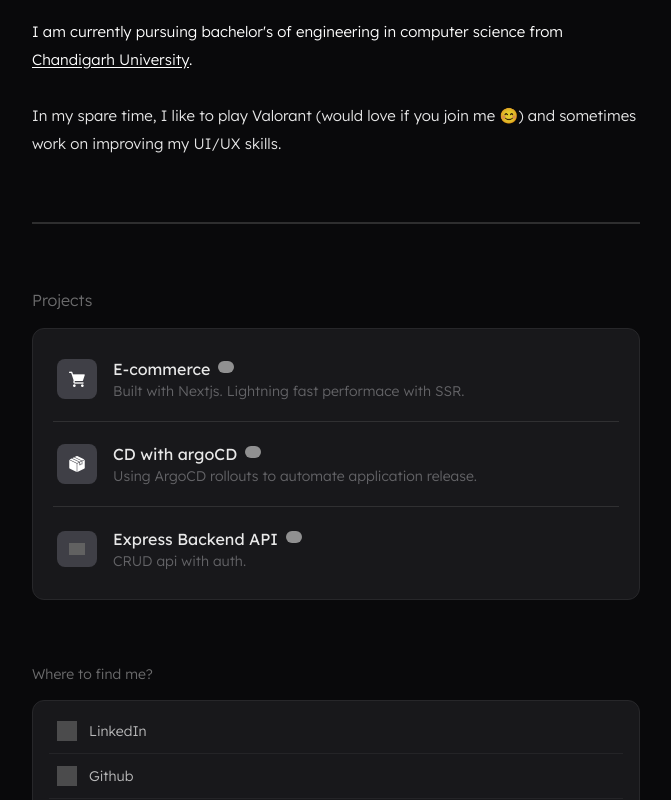
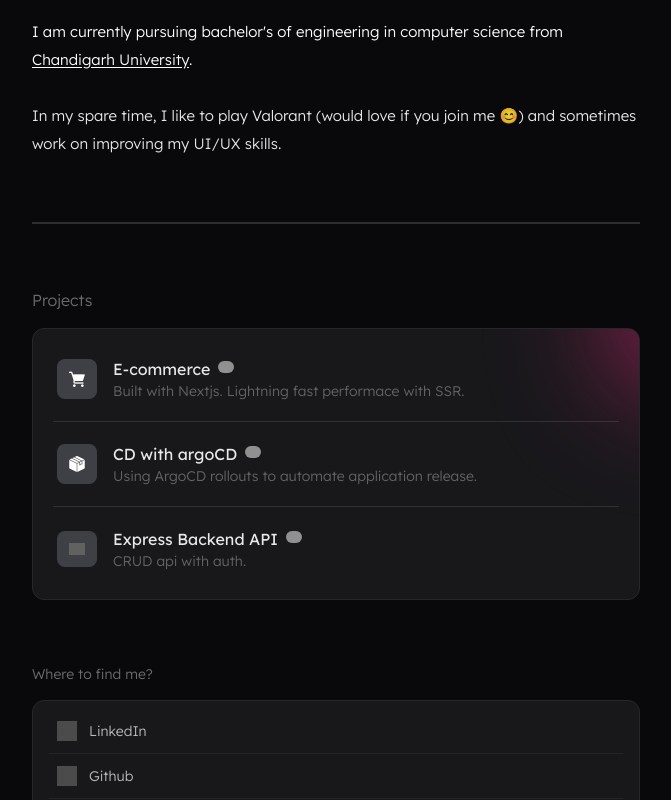
Before and after one commit to ankitrajxd/personal-portfolio, a Next.js app: page / in a window 1280 px wide. Shown: the part 378-1178 px from the top of the page, without its empty margins (304-975 px from the left). Built offline with nearby package versions, Linux system fonts and the light colour scheme; grey boxes are pictures that could not be loaded.

Commit message:
Enhance Projects component with background effects and adjust hover styles

```diff
--- a/app/components/projects.tsx
+++ b/app/components/projects.tsx
@@ -40,10 +40,12 @@ const Projects = ({ className }: Props) => {
   return (
     <section className={`${className}`}>
       <p className="font-light opacity-40">Projects</p>
-      <div className="bg-nav w-full p-2 rounded-xl border-zinc-800 mt-4 border-[1px]">
+      <div className="bg-nav w-full p-2 rounded-xl border-zinc-800 mt-4 border-[1px] relative overflow-hidden">
+        <div className="bg-pink-600 size-32  rounded-full absolute blur-3xl -top-20 -right-28"></div>
+
         {projectList.map((p, index) => (
           <React.Fragment key={index}>
-            <div className="flex p-4 py-5 gap-4 rounded-lg items-center hover:bg-zinc-800/60 group hover:outline outline-[1px] outline-zinc-700">
+            <div className="flex p-4 py-5 gap-4 rounded-lg items-center hover:bg-zinc-800 group hover:outline outline-[1px] outline-zinc-700">
               <div
                 className={`bg-zinc-700 group-hover:bg-gradient-to-r  rounded-lg p-3 h-fit w-12 sm:w-10 ${p.colors}`}
               >
```
